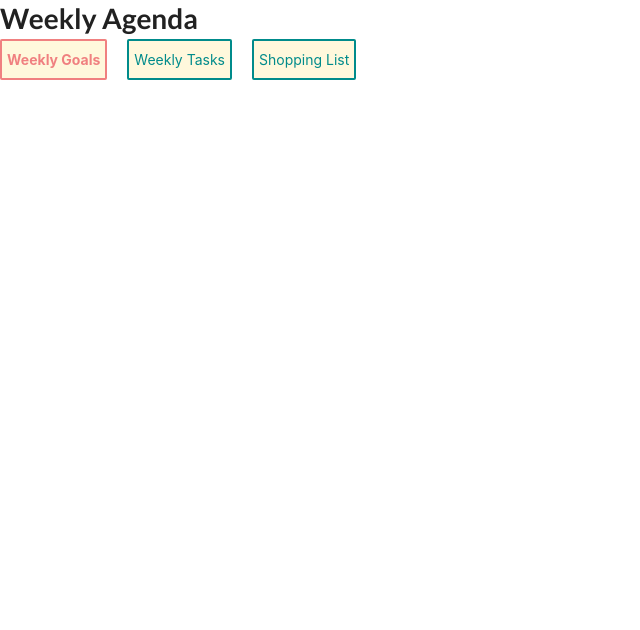
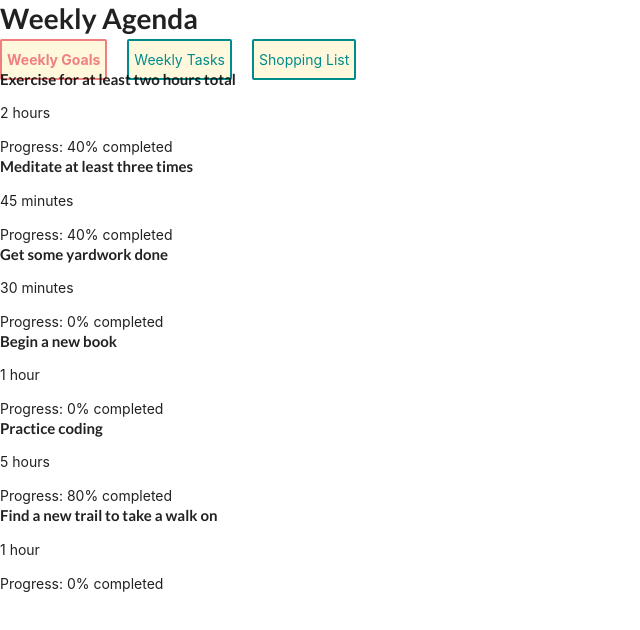
Before and after one commit to melissamfields12/weekly-agenda-app, a React (Create React App) app: page / in a window 1280 px wide. Shown: the top 630 px of the page, without its empty margins (0-640 px from the left). Built offline with nearby package versions, Linux system fonts and the light colour scheme; data requests are answered from the project's data file.

Commit message:
Add state, fetch the goals and get them to display.

```diff
--- a/src/components/App.js
+++ b/src/components/App.js
@@ -1,4 +1,4 @@
-import React from "react";
+import React, { useEffect, useState } from "react";
 import { Route, Switch } from "react-router-dom";
 
 import NavBar from "./NavBar";
@@ -8,13 +8,25 @@ import TaskContainer from "./TaskContainer";
 import ShoppingContainer from "./ShoppingContainer";
 
 function App() {
+  const [goals, setGoals] = useState ([]);
+  const [tasks, setTasks] = useState ([]);
+  const [shoppingList, setShoppingList] = useState([])
+
+  useEffect(() => {
+    fetch("http://localhost:3004/goals")
+      .then (resp => resp.json())
+      .then(goalList => setGoals(goalList));
+
+    // fetch("http://")
+  }, [])
+
   return (
     <div>
       <NavBar />
       <Form />
       <Switch>
         <Route exact path="/">
-          <GoalContainer />
+          <GoalContainer goals={goals} />
         </Route>
         <Route path="/weeklytasks">
         <TaskContainer />
--- a/src/components/GoalContainer.js
+++ b/src/components/GoalContainer.js
@@ -1,11 +1,18 @@
 import React from "react";
 import GoalList from "./GoalList";
 
-function GoalContainer() {
+function GoalContainer({ goals }) {
 
-    return(
+    const mappedGoals = goals.map((goal) => <GoalList
+        key={goal.id}
+        goal={goal}
+        />
+       )
+
+
+    return (
         <div>
-            <GoalList />
+           {mappedGoals}
         </div>
     )
 }
--- a/src/components/GoalList.js
+++ b/src/components/GoalList.js
@@ -1,9 +1,13 @@
 import React from "react";
 
-function GoalList() {
-
+function GoalList({goal}) {
+    const {name, time, progress} = goal
     return (
-        <div></div>
+        <div>
+            <h4>{name}</h4>
+            <p>{time}</p>
+            <p>Progress: {progress}% completed</p>
+        </div>
     )
 }
 
```
